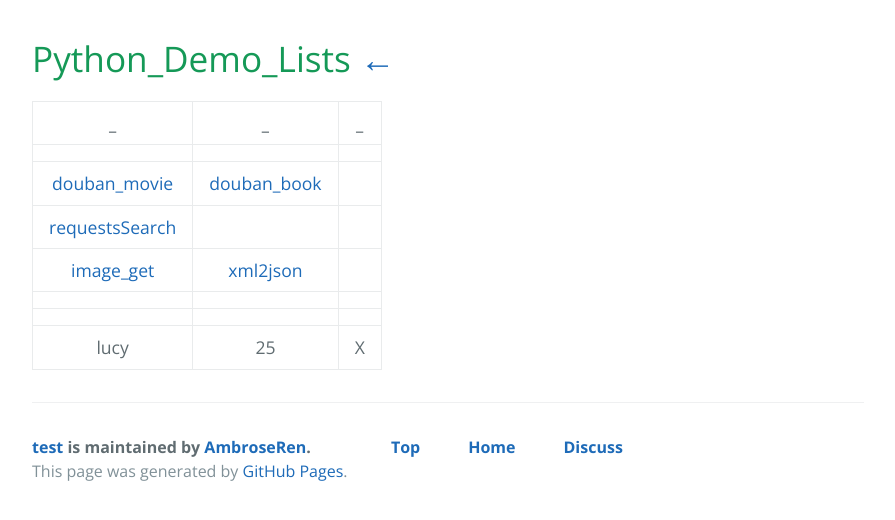
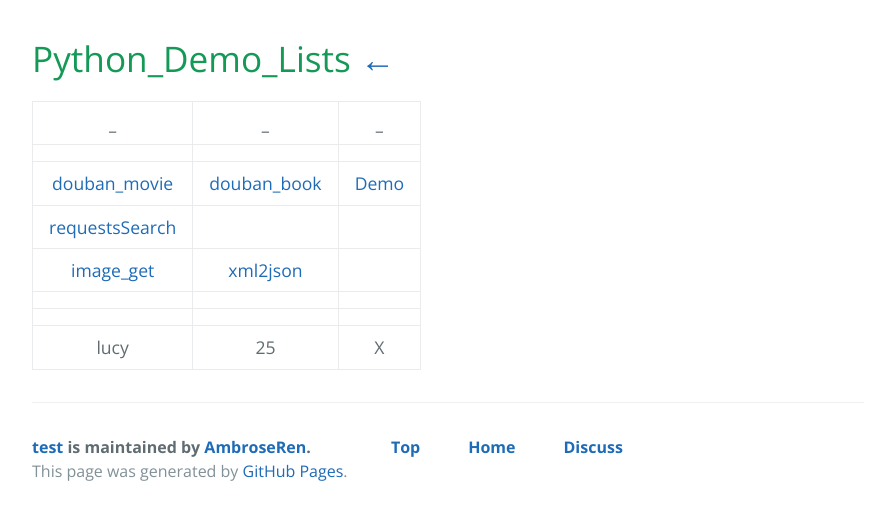
Before and after one commit to AmbroseRen/test, a Jekyll site: the page built from Data/Python/demoOne/index.md, in a window 1280 px wide. Shown: the top 520 px of the page, without its empty margins (192-1087 px from the left). Built offline with Jekyll 4.4.1, drawn with Linux system fonts in a browser that asks for light colours; our own code applies the rules of GitHub Pages for plain Markdown files; the repository's description, which GitHub fills in, is left out.

Commit message:
Update index.md

```diff
--- a/Data/Python/demoOne/index.md
+++ b/Data/Python/demoOne/index.md
@@ -3,7 +3,7 @@
 | _ | _ | _ |
 |:---:|:---:|:---:|
 | []() | []() | []() |
-| [douban_movie](https://raw.githubusercontent.com/AmbroseRen/test/master/Data/Python/demoOne/douban_movie.py) | [douban_book](https://raw.githubusercontent.com/AmbroseRen/test/master/Data/Python/demoOne/douban_book.py) | []() |
+| [douban_movie](https://raw.githubusercontent.com/AmbroseRen/test/master/Data/Python/demoOne/douban_movie.py) | [douban_book](https://raw.githubusercontent.com/AmbroseRen/test/master/Data/Python/demoOne/douban_book.py) | [Demo](https://github.com/injetlee/Python/blob/master/lagouSpider.py) |
 | [requestsSearch](https://raw.githubusercontent.com/AmbroseRen/test/master/Data/Python/demoOne/requestsSearch.py) | []() | []() |
 | [image_get](https://raw.githubusercontent.com/AmbroseRen/test/master/Data/Python/demoOne/image_get.py) | [xml2json](https://raw.githubusercontent.com/AmbroseRen/test/master/Data/Python/demoOne/xml2json.py)  | []() |
 | []() | []() | []() |
```
